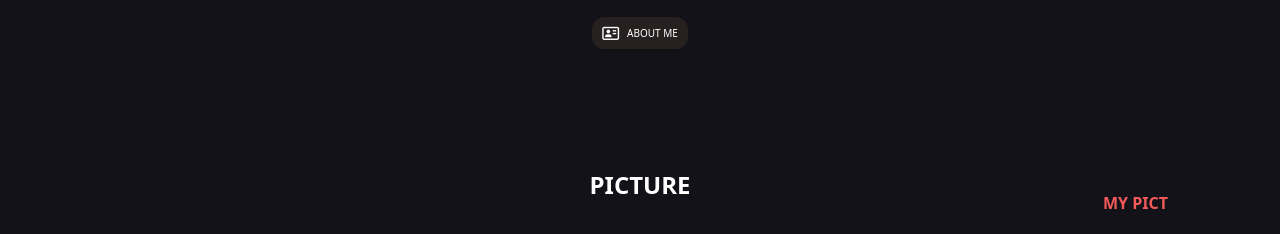
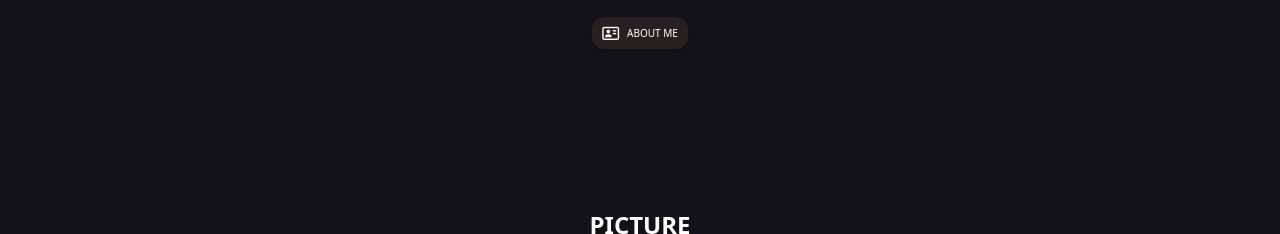
Before and after one commit to junaaxya/Web-Portofolio, a website: page index.html in a window 1280 px wide. Shown: the part 3947-4181 px from the top of the page. Drawn offline with Linux system fonts and the light colour scheme.

Commit message:
change margin top

```diff
--- a/index.html
+++ b/index.html
@@ -170,7 +170,7 @@
     <!-- pict  start -->
     <section id="pict" class="-mt-2">
       <div class="container bg-gradient-to-t from-linear1 to-linear1 h-110 w-full">
-        <div class="w-full flex flex-wrap flex-col">
+        <div class="w-full flex flex-wrap flex-col pt-10">
           <h1 class="font-bold mx-auto text-2xl leading-6 text-white">PICTURE</h1>
           <h2 class="text-white flex justify-end mr-28 leading-3 font-bold"><span class="text-colorText">MY PICT</span></h2>
         </div>
```
Also changed, not shown: src/style/output.css.
